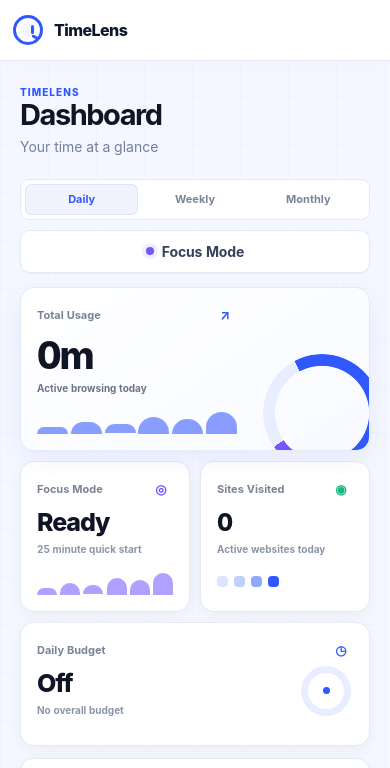
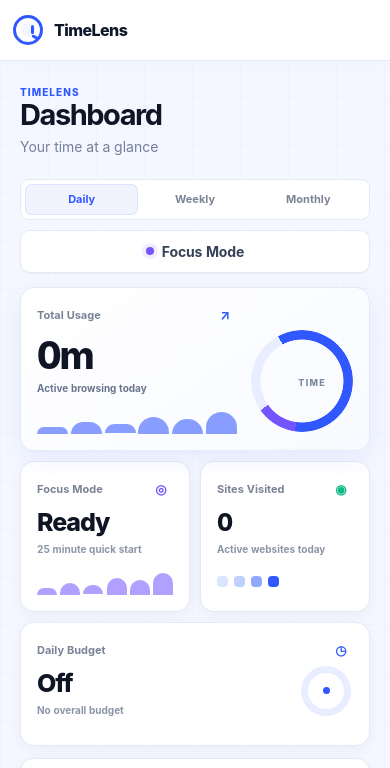
Before and after one commit to mrprohack/TimeLens, a browser extension: page src/dashboard/dashboard.html in a window 390 px wide. Shown: the top 768 px of the page. Drawn offline with Linux system fonts and the light colour scheme.

Commit message:
fix: refine Time Halo and blocked page visual polish

```diff
--- a/src/shared/theme.css
+++ b/src/shared/theme.css
@@ -224,7 +224,8 @@ a { color: inherit; }
 .sr-only { position: absolute; width: 1px; height: 1px; padding: 0; margin: -1px; overflow: hidden; clip: rect(0,0,0,0); white-space: nowrap; border: 0; }
 
 /* Precision Time Instrument — distinctive TimeLens presentation layer. */
-html body {
+html body { background: var(--bg); color: var(--text); }
+html body:has(.dashboard-shell) {
   background:
     linear-gradient(90deg, rgba(49,87,255,.018) 1px, transparent 1px) 0 0 / 48px 48px,
     linear-gradient(rgba(49,87,255,.018) 1px, transparent 1px) 0 0 / 48px 48px,
@@ -298,7 +299,7 @@ html body .kpi-primary {
   grid-column: span 3;
   position: relative;
   overflow: hidden;
-  padding-right: 158px;
+  padding-right: 154px;
   background: linear-gradient(145deg, #fff 0%, #f8faff 100%);
   box-shadow: 0 8px 22px rgba(49,87,255,.075);
 }
@@ -306,14 +307,25 @@ html body .kpi-primary::after {
   content: "";
   background: conic-gradient(from -28deg, var(--time-blue) 0 60%, var(--focus-violet) 60% 73%, var(--time-halo-track) 73% 100%);
   position: absolute;
-  width: 136px;
-  height: 136px;
-  right: -18px;
-  bottom: -28px;
+  width: 116px;
+  height: 116px;
+  right: 18px;
+  bottom: 14px;
   border-radius: 50%;
-  -webkit-mask: radial-gradient(circle at center, transparent 56%, #000 57%);
-  mask: radial-gradient(circle at center, transparent 56%, #000 57%);
+  -webkit-mask: radial-gradient(circle at center, transparent 57%, #000 58%);
+  mask: radial-gradient(circle at center, transparent 57%, #000 58%);
   animation: time-halo-in .55s cubic-bezier(.2,.75,.25,1) both;
+}
+html body .kpi-primary::before {
+  content: "TIME";
+  position: absolute;
+  right: 51px;
+  bottom: 62px;
+  z-index: 1;
+  color: #7d89a0;
+  font-size: 9px;
+  font-weight: 800;
+  letter-spacing: .14em;
 }
 html body .kpi-grid > .kpi-card:not(.kpi-primary) { grid-column: span 1; }
 html body .kpi-primary .kpi-value { font-size: 38px; letter-spacing: -.055em; }
@@ -401,6 +413,14 @@ html body .popup-shell .today-summary {
 html body .summary-ring {
   background: conic-gradient(var(--time-blue) 0 var(--summary-progress), var(--time-halo-track) var(--summary-progress) 360deg);
   box-shadow: 0 0 0 1px rgba(49,87,255,.05), 0 8px 20px rgba(49,87,255,.08);
+}
+html body .summary-ring::before {
+  content: "";
+  position: absolute;
+  inset: -3px;
+  z-index: 0;
+  border: 1px solid rgba(49,87,255,.16);
+  border-radius: 50%;
   animation: time-halo-in .5s cubic-bezier(.2,.75,.25,1) both;
 }
 html body .summary-ring strong { color: var(--ink); font-variant-numeric: tabular-nums; }
@@ -428,8 +448,16 @@ html body .side-shell .current-panel {
 html body .side-shell .current-time { color: var(--time-blue); }
 html body .side-shell #side-focus-action { background: var(--focus-violet); border-color: var(--focus-violet); box-shadow: 0 8px 18px rgba(116,85,255,.18); }
 
+html body:has(.blocked-shell) {
+  background:
+    radial-gradient(circle at 50% -10%, rgba(49,87,255,.34), transparent 34%),
+    radial-gradient(circle at 90% 80%, rgba(116,85,255,.16), transparent 30%),
+    linear-gradient(155deg, #10182c 0%, #090f1f 58%, #12172d 100%);
+  color: #f8fafc;
+}
 html body .blocked-shell {
   border: 1px solid rgba(135,155,255,.18);
+  background: rgba(16,24,44,.78);
   box-shadow: 0 28px 70px rgba(2,8,28,.34), inset 0 1px rgba(255,255,255,.06);
 }
 html body .blocked-shell .eyeline { color: #ffc45f; }
@@ -460,14 +488,15 @@ html body .blocked-shell .btn-primary { background: var(--time-blue); border-col
   html body .mobile-nav { bottom: max(8px, env(safe-area-inset-bottom)); padding-bottom: env(safe-area-inset-bottom); }
   html body .kpi-grid { grid-template-columns: repeat(2, minmax(0, 1fr)); gap: 10px; }
   html body .kpi-primary { grid-column: 1 / -1; min-height: 154px; padding-right: 132px; }
-  html body .kpi-primary::after { width: 118px; height: 118px; right: -12px; bottom: -22px; }
+  html body .kpi-primary::after { width: 102px; height: 102px; right: 16px; bottom: 18px; }
+  html body .kpi-primary::before { right: 43px; bottom: 60px; }
   html body .kpi-grid > .kpi-card:not(.kpi-primary) { grid-column: span 1; min-height: 124px; }
   html body .kpi-grid > .kpi-card:last-child { grid-column: 1 / -1; }
   html body .analytics-card { padding: 14px; }
 }
 
 @media (prefers-color-scheme: dark) {
-  html body { background: var(--bg); color: var(--text); }
+  html body:has(.dashboard-shell) { background: var(--bg); color: var(--text); }
   html body .kpi-primary { background: linear-gradient(145deg, #192337 0%, #161f31 100%); }
   html body .popup-shell { background: var(--surface); }
   html body .popup-shell .today-summary,
```
